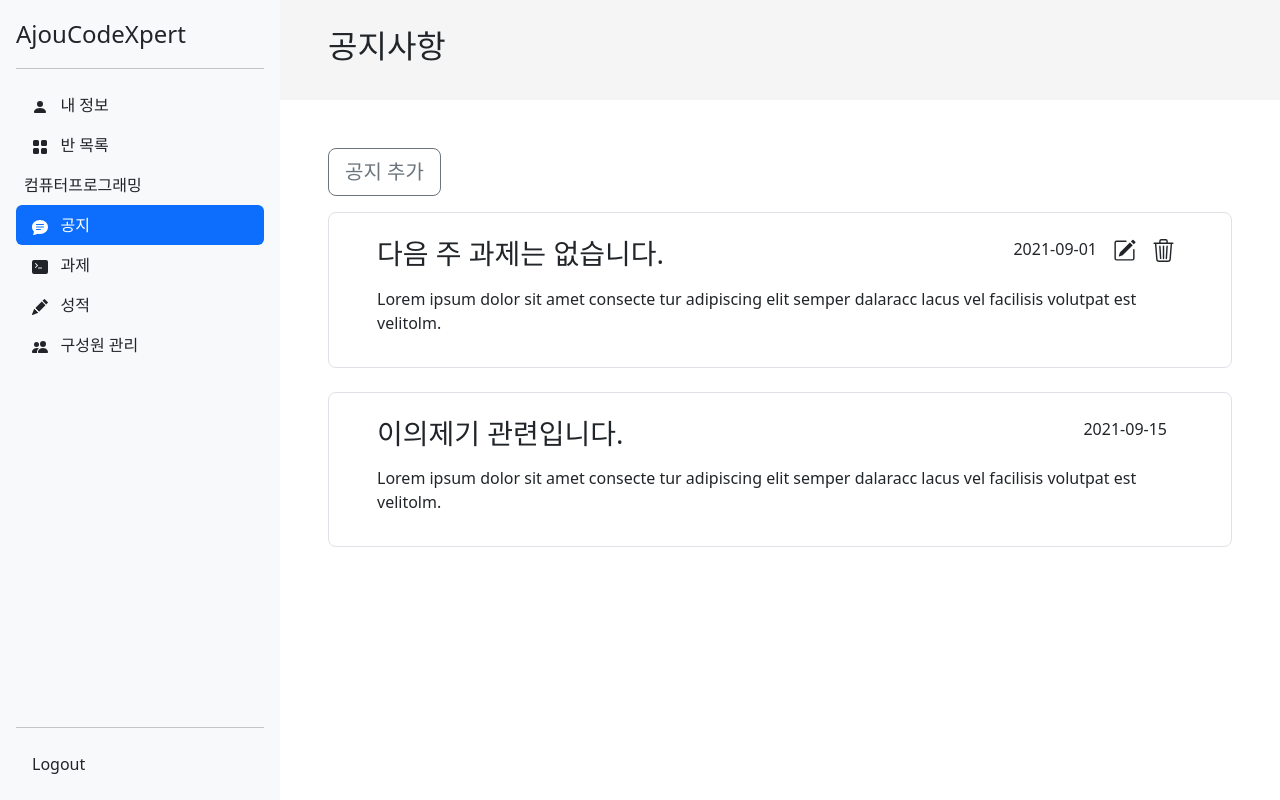
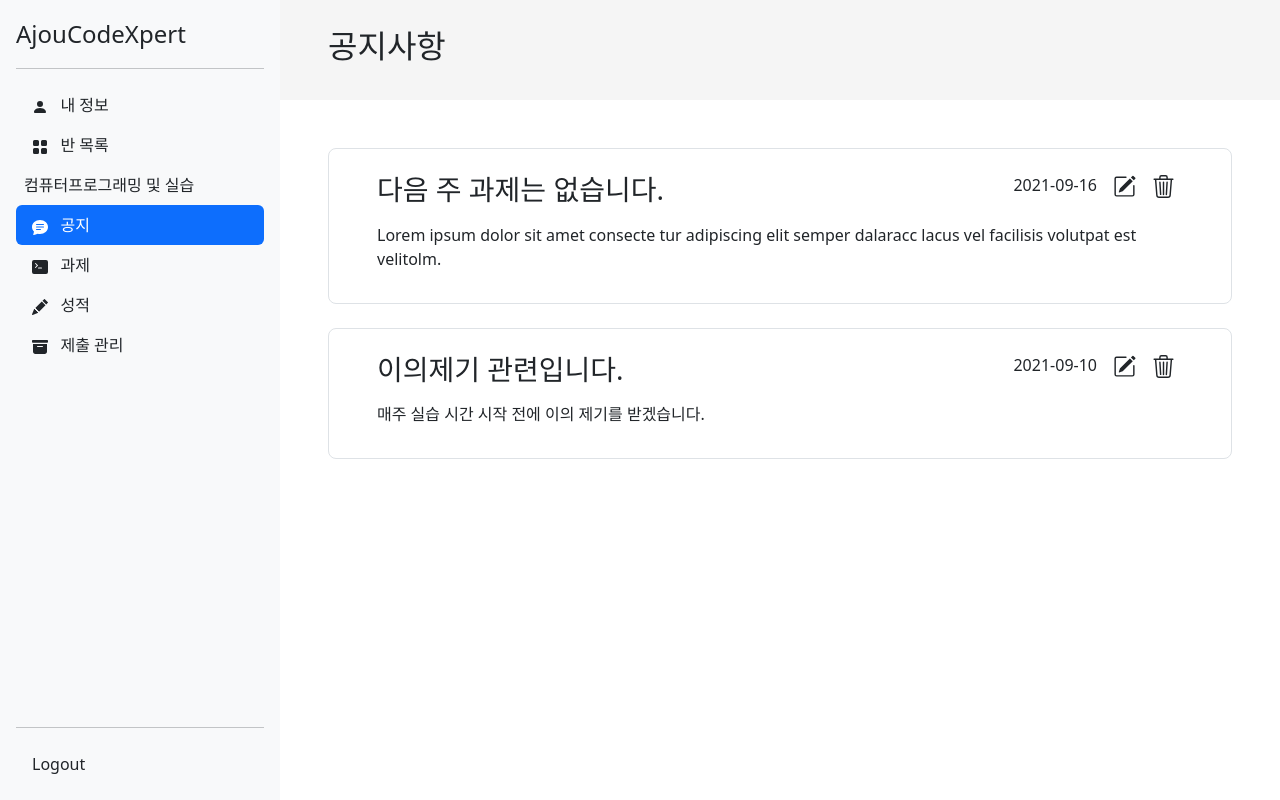
Before and after one commit to 2023-Fall-SE-CodeMates/AjouCodeXpert_Web, a React (Create React App) app: page /classes/1/announcements in a window 1280 px wide. Built offline with nearby package versions, Linux system fonts and the light colour scheme.

Commit message:
예시 데이터 수정

```diff
--- a/src/components/NotificationList.jsx
+++ b/src/components/NotificationList.jsx
@@ -13,13 +13,13 @@ function NotificationList(props) {
       {
         id: 1,
         content:
-          "컴퓨터프로그래밍 및 실습 (F081-1) A반 1주차 과제 성적이 등록되었습니다",
+          "컴퓨터프로그래밍 및 실습 (F081-1) 1주차 과제 성적이 등록되었습니다",
         read: 0,
       },
       {
         id: 2,
         content:
-          "컴퓨터프로그래밍 및 실습 (F043-1) A반 2주차 과제가 등록되었습니다",
+          "객체지향 프로그래밍 및 실습 (F082-1) 2주차 과제가 등록되었습니다",
         read: 0,
       },
     ]);
--- a/src/pages/common/AnnouncementPage.jsx
+++ b/src/pages/common/AnnouncementPage.jsx
@@ -21,18 +21,17 @@ function AnnouncementPage(props) {
         title: "다음 주 과제는 없습니다.",
         content:
           "Lorem ipsum dolor sit amet consecte tur adipiscing elit semper dalaracc lacus vel facilisis volutpat est velitolm.",
-        createdAt: "2021-09-01",
+        createdAt: "2021-09-16",
         editable: true,
         removable: true,
       },
       {
         id: 2,
         title: "이의제기 관련입니다.",
-        content:
-          "Lorem ipsum dolor sit amet consecte tur adipiscing elit semper dalaracc lacus vel facilisis volutpat est velitolm.",
-        createdAt: "2021-09-15",
-        editable: false,
-        removable: false,
+        content: "매주 실습 시간 시작 전에 이의 제기를 받겠습니다.",
+        createdAt: "2021-09-10",
+        editable: true,
+        removable: true,
       },
     ]);
   }, []);
@@ -46,7 +45,7 @@ function AnnouncementPage(props) {
 
   return (
     <div className="d-flex flex-row">
-      <Sidebar classId={classId} subjectName="컴퓨터프로그래밍" />
+      <Sidebar classId={classId} subjectName="컴퓨터프로그래밍 및 실습" />
       <div className="flex-fill d-flex flex-column">
         <Titlebar title="공지사항" />
         <div className="container px-5">
--- a/src/pages/common/AssignmentPage.jsx
+++ b/src/pages/common/AssignmentPage.jsx
@@ -21,7 +21,7 @@ function AssignmentPage(props) {
         title: "1주차 과제",
         createdAt: "2021-09-01",
         closedAt: "2021-09-08",
-        removable: false,
+        removable: true,
       },
       {
         id: 2,
@@ -42,7 +42,7 @@ function AssignmentPage(props) {
 
   return (
     <div className="d-flex flex-row">
-      <Sidebar classId={classId} subjectName="컴퓨터프로그래밍" />
+      <Sidebar classId={classId} subjectName="컴퓨터프로그래밍 및 실습" />
       <div className="flex-fill d-flex flex-column">
         <Titlebar title="과제 목록" />
         <div className="container px-5">
--- a/src/pages/common/ScorePage.jsx
+++ b/src/pages/common/ScorePage.jsx
@@ -27,14 +27,13 @@ function ScorePage(props) {
         createdAt: "2021-09-15",
         closedAt: "2021-09-22",
         removable: false,
-        score: "-",
       },
     ]);
   }, []);
 
   return (
     <div className="d-flex flex-row">
-      <Sidebar classId={classId} subjectName="컴퓨터프로그래밍" />
+      <Sidebar classId={classId} subjectName="컴퓨터프로그래밍 및 실습" />
       <div className="flex-fill d-flex flex-column">
         <Titlebar title="성적" />
         <div className="container px-5">
--- a/src/pages/student/AssignmentDetailPage.jsx
+++ b/src/pages/student/AssignmentDetailPage.jsx
@@ -75,7 +75,7 @@ function AssignmentDetailPage(props) {
                 key={problemInfo.index}
                 classId={classId}
                 assignmentId={assignmentId}
-                problemNo={problemInfo.index}
+                problemIndex={problemInfo.index}
                 submittedDate={problemInfo.submittedDate}
                 fromScoreByProblemPage={false}
                 deletable={false}
--- a/src/pages/student/SubmissionListPage.jsx
+++ b/src/pages/student/SubmissionListPage.jsx
@@ -36,7 +36,7 @@ function SubmissionListPage(props) {
 
   return (
     <div className="d-flex flex-row">
-      <Sidebar classId={classId} subjectName="컴퓨터프로그래밍" />
+      <Sidebar classId={classId} subjectName="컴퓨터프로그래밍 및 실습" />
       <div className="flex-fill d-flex flex-column">
         <Titlebar title="제출 관리" />
         <div className="container px-5">
--- a/src/services/AuthContext.jsx
+++ b/src/services/AuthContext.jsx
@@ -21,7 +21,7 @@ export default function AuthProvider({ children }) {
   const [role, setRole] = useState(
     window.sessionStorage.getItem("role")
       ? window.sessionStorage.getItem("role")
-      : "ta"
+      : "student"
   );
   const [token, setToken] = useState(
     window.sessionStorage.getItem("token")
```
